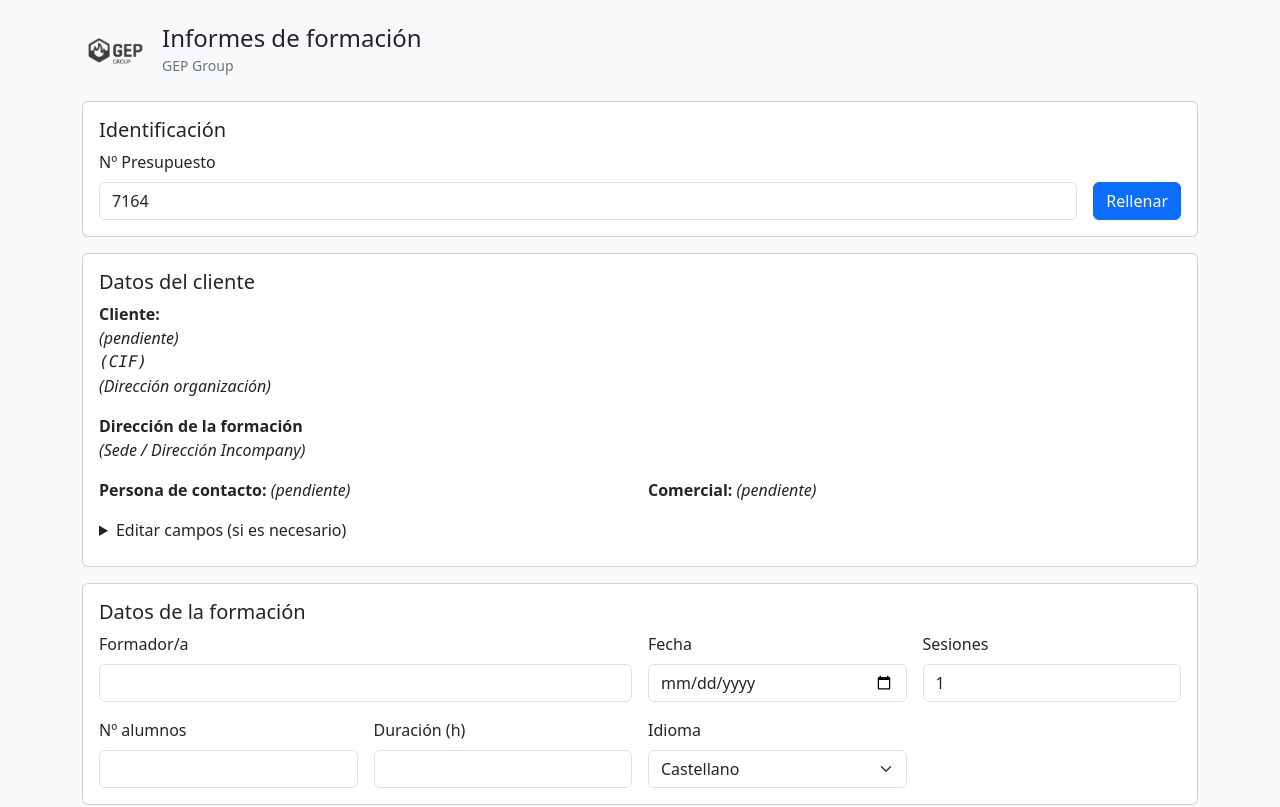
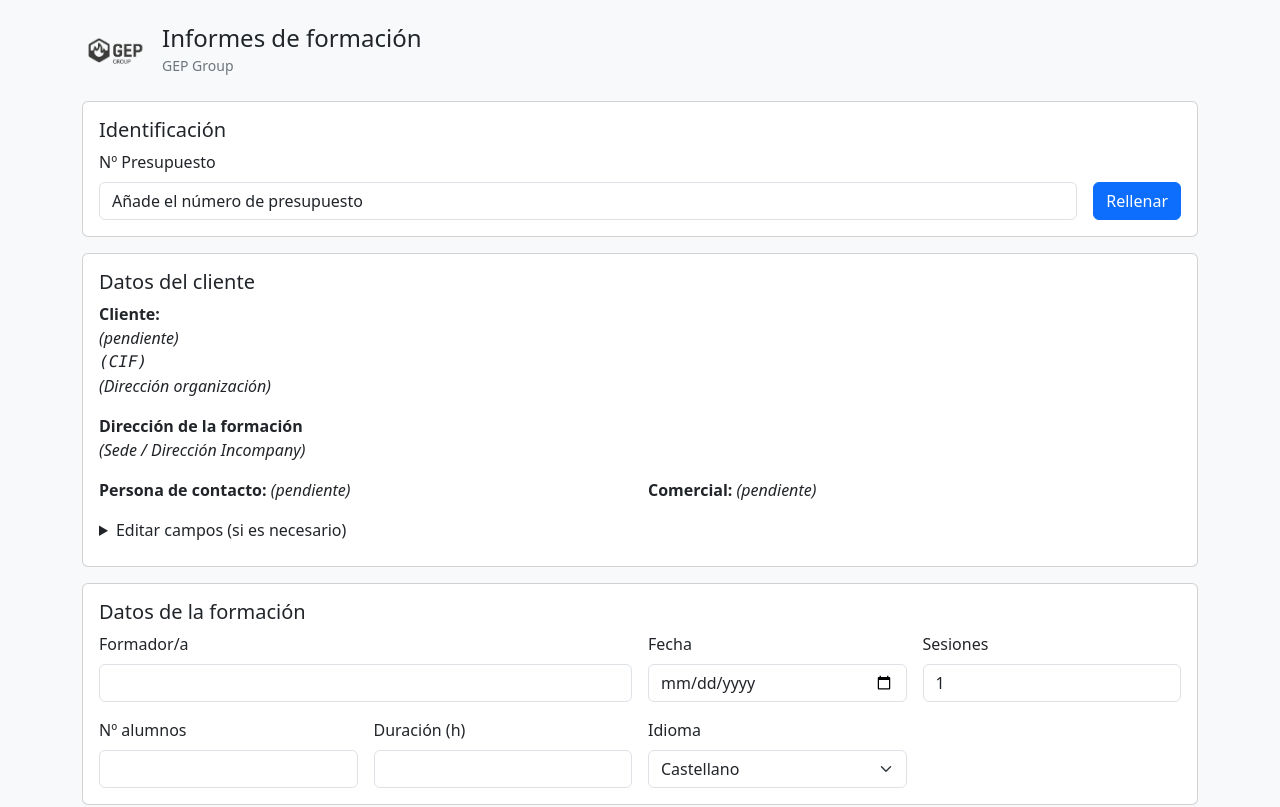
Before and after one commit to JulioGEP/gep-informes-formacion, a React (Vite) app: page / in a window 1280 px wide. Shown: the top 807 px of the page. Built offline with nearby package versions, Linux system fonts and the light colour scheme; the HTML template or start-up script is replaced by a standard one; what @react-pdf/renderer would draw is missing.

Commit message:
Update Formulario.jsx

```diff
--- a/src/components/Formulario.jsx
+++ b/src/components/Formulario.jsx
@@ -7,7 +7,7 @@ const ORG_CIF = '6d39d015a33921753410c1bab0b067ca93b8cf2c'
 
 export default function Formulario({ onPreview, initial }){
   const [loading, setLoading] = useState(false)
-  const [dealId, setDealId] = useState('7164')
+  const [dealId, setDealId] = useState('Añade el número de presupuesto')
 
   const [formador, setFormador] = useState({ nombre:'' })
   const [datos, setDatos] = useState({
```
